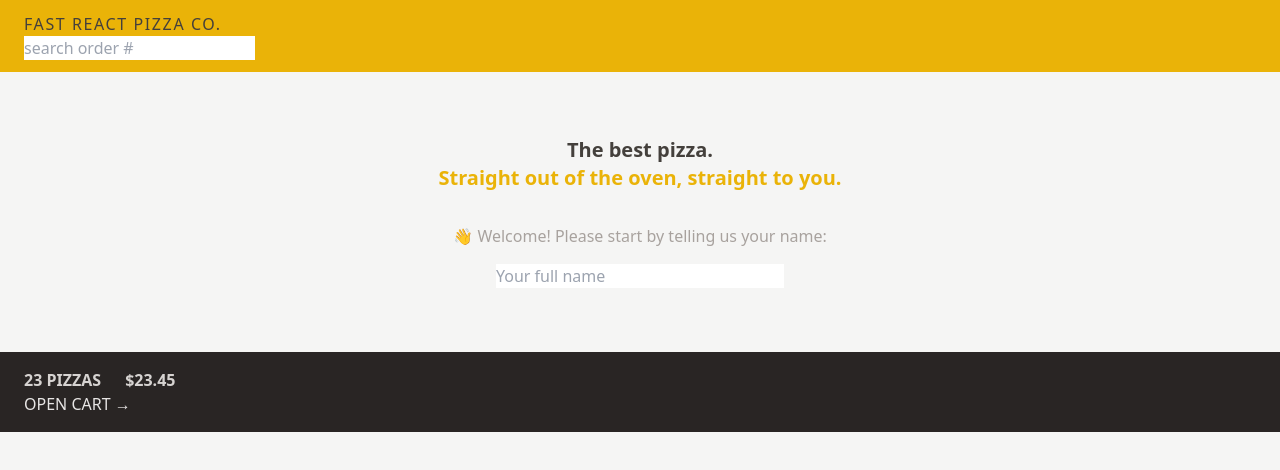
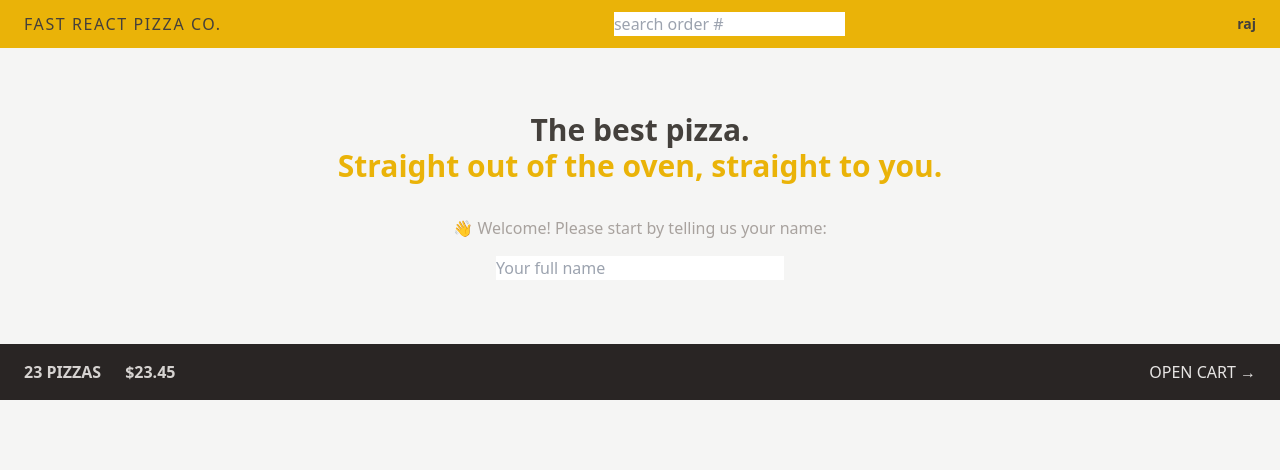
Before and after one commit to raj-wankhade/fast-react-pizza, a React (Vite) app: page / in a window 1280 px wide. Shown: the top 470 px of the page. Built offline with nearby package versions, Linux system fonts and the light colour scheme.

Commit message:
using flexbox

```diff
--- a/src/features/cart/CartOverview.jsx
+++ b/src/features/cart/CartOverview.jsx
@@ -2,7 +2,7 @@
 
 function CartOverview() {
   return (
-    <div className="bg-stone-800 text-stone-200 uppercase px-4 py-4 sm:px-6 text-sm md:text-base">
+    <div className="bg-stone-800 text-stone-200 uppercase px-4 py-4 sm:px-6 text-sm md:text-base flex items-center justify-between">
       <p className="font-semibold text-stone-300 space-x-4 sm:space-x-6">
         <span>23 pizzas</span>
         <span>$23.45</span>
--- a/src/features/user/Username.jsx
+++ b/src/features/user/Username.jsx
@@ -1,3 +1,3 @@
 export default function Username() {
-  return <div className="text-sm font-semibold hidden">raj</div>;
+  return <div className="text-sm font-semibold hidden md:block">raj</div>;
 }
--- a/src/ui/Header.jsx
+++ b/src/ui/Header.jsx
@@ -4,13 +4,13 @@
 
 function Header() {
   return (
-    <div className="bg-yellow-500 px-4 py-3 border-b-stone-200 sm:px-6">
+    <header className="bg-yellow-500 px-4 py-3 border-b-stone-200 sm:px-6 flex items-center justify-between">
       <Link to="/" className="tracking-widest uppercase">
         Fast React Pizza Co.
       </Link>
       <SearchOrder />
       <Username />
-    </div>
+    </header>
   );
 }
 
--- a/src/ui/Home.jsx
+++ b/src/ui/Home.jsx
@@ -2,8 +2,8 @@
 
 function Home() {
   return (
-    <div className="my-10 sm:my-16 text-center">
-      <h1 className="text-xl font-semibold mb-8">
+    <div className="my-10 px-4 sm:my-16 text-center">
+      <h1 className="text-xl font-semibold mb-8 md:text-3xl">
         The best pizza.
         <br />
         <span className="text-yellow-500">
```
